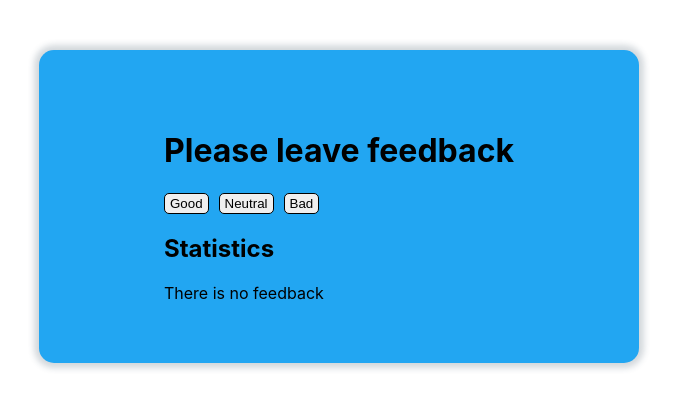
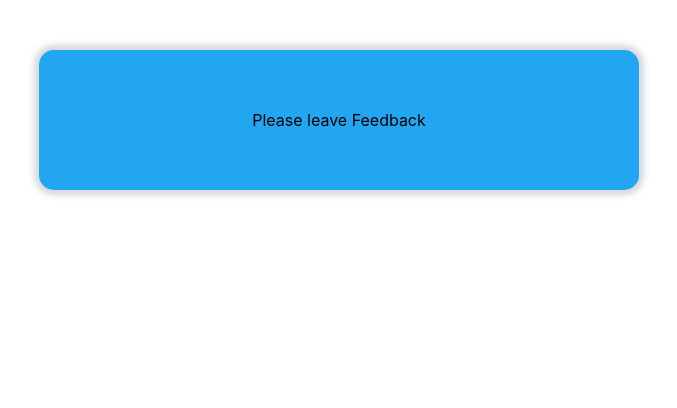
Before and after one commit to OlehPotap/goit-react-hw-02-feedback, a React (Create React App) app: page / in a window 1280 px wide. Shown: the top 408 px of the page, without its empty margins (301-978 px from the left). Built offline with nearby package versions, Linux system fonts and the light colour scheme.

Commit message:
HW2Part1step4NotWorking

```diff
--- a/src/components/App.jsx
+++ b/src/components/App.jsx
@@ -1,6 +1,8 @@
 import React from 'react';
 import Statistics from './Statistics';
 import FeedbackOptions from './FeedbackOptions';
+import Notification from './Notification/Notification';
+import Section from './Section/Section';
 
 class App extends React.Component  {
 
@@ -26,27 +28,12 @@ class App extends React.Component  {
   render(){
     let totalFeedback = this.state.good + this.state.neutral + this.state.bad;
     return (
-      <div className="container" style={{
-        width: '600px',
-        marginRight: 'auto',
-        marginLeft: 'auto',
-        marginTop: '50px',
-        boxShadow: '0px 0px 6px 5px rgba(34, 60, 80, 0.2)',
-        borderRadius: '15px',
-        display: 'flex',
-        justifyContent: 'center',
-        alignItems: 'center',
-        flexDirection: 'column',
-        paddingTop: '60px',
-        paddingBottom: '60px',
-        backgroundColor: '#22A6F2',
-      }}>
 
-  <div className="feedback">
+  <Section title="Please leave Feedback">
     <FeedbackOptions onGood={this.handleGood} onNeutral={this.handleNeutral} onBad={this.handleBad}/>
-    <Statistics good={this.state.good} neutral={this.state.neutral} bad={this.state.bad} total={totalFeedback} />
-  </div>
-  </div>
+    <h2 className="stats-box__heading">Statistics</h2>
+   {totalFeedback === 0 ? <Notification message="There is no feedback"/> : <Statistics good={this.state.good} neutral={this.state.neutral} bad={this.state.bad} total={totalFeedback} />}
+   </Section>
     )
   }
 }
--- /dev/null
+++ b/src/components/Notification/Notification.jsx
@@ -0,0 +1,7 @@
+const Notification = ({message}={}) => {
+    return (
+        <p>{message}</p>
+    )
+}
+
+export default Notification;
--- /dev/null
+++ b/src/components/Notification/index.js
@@ -0,0 +1 @@
+export {default} from './Notification'
--- /dev/null
+++ b/src/components/Section/Section.jsx
@@ -0,0 +1,9 @@
+import './section.css'
+
+const Section = ({title}={}) => {
+    return (
+        <section className="section">{title}</section>
+    )
+}
+
+export default Section;
--- /dev/null
+++ b/src/components/Section/section.css
@@ -0,0 +1,15 @@
+.section {
+    width: 600px;
+    margin-right: auto;
+    margin-left: auto;
+    margin-top: 50px;
+    box-shadow: 0px 0px 6px 5px rgba(34, 60, 80, 0.2);
+    border-radius: 15px;
+    display: flex;
+    justify-content: center;
+    align-items: center;
+    flex-direction: column;
+    padding-top: 60px;
+    padding-bottom: 60px;
+    background-color: #22A6F2;
+}
--- a/src/components/Statistics/Statistics.jsx
+++ b/src/components/Statistics/Statistics.jsx
@@ -4,14 +4,13 @@ const Statistics = ({good, neutral, bad, total}={}) => {
     let percentage = good / (good + neutral + bad) * 100;
     return (
         <div className="feedback__stats-box stats-box">
-      <h2 className="stats-box__heading">Statistics</h2>
-     {total === 0 ? 'There is no feedback' : <ul className="stats-box__list">
+    <ul className="stats-box__list">
         <li className="stats-box__list-item">Good: {good}</li>
         <li className="stats-box__list-item">Nautral: {neutral}</li>
         <li className="stats-box__list-item">Bad: {bad}</li>
         <li className="stats-box__list-item">Total: {total}</li>
         <li className="stats-box__list-item">Positive percentage: {Math.trunc(percentage)}%</li>
-      </ul>}
+      </ul>
     </div>
     )
 }
```
